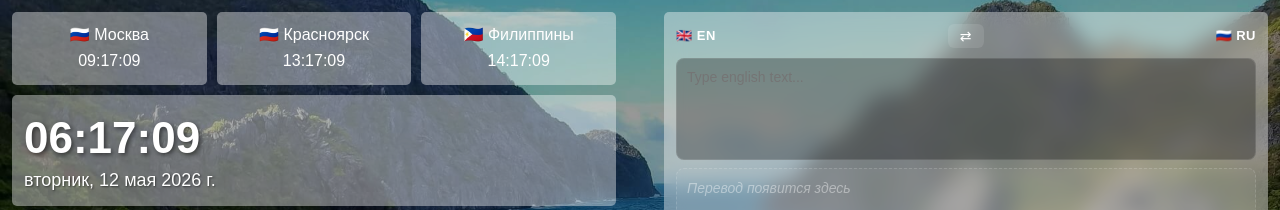
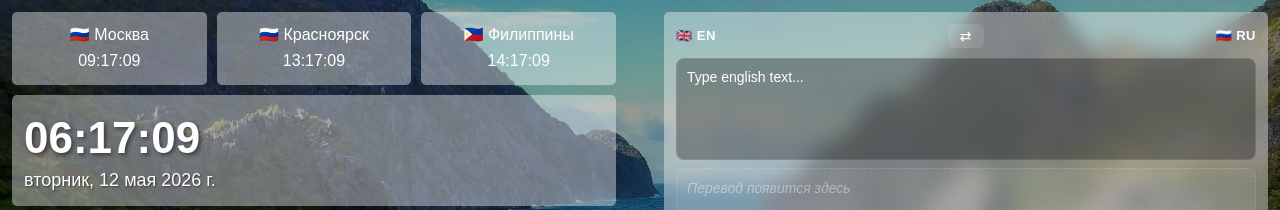
Before and after one commit to webdmitriev/Dream-Team-Chrome-extension, a React (Vite) app: page / in a window 1280 px wide. Shown: the top 210 px of the page. Built offline with nearby package versions, Linux system fonts and the light colour scheme; no server answers.

Commit message:
changed color for textares

```diff
--- a/src/assets/scss/_data.scss
+++ b/src/assets/scss/_data.scss
@@ -21,3 +21,12 @@ body {
   filter: brightness(0.6);
   z-index: -1;
 }
+
+.translator-card {
+  textarea {
+    color: #fff;
+    &::placeholder {
+      color: #fff;
+    }
+  }
+}
--- a/src/components/Translate.jsx
+++ b/src/components/Translate.jsx
@@ -124,7 +124,6 @@ const styles = {
     backgroundColor: 'rgba(0, 0, 0, 0.3)',
     border: '1px solid rgba(255, 255, 255, 0.1)',
     borderRadius: '8px',
-    color: '#fff',
     padding: '10px',
     fontSize: '14px',
     fontFamily: 'inherit',
```
